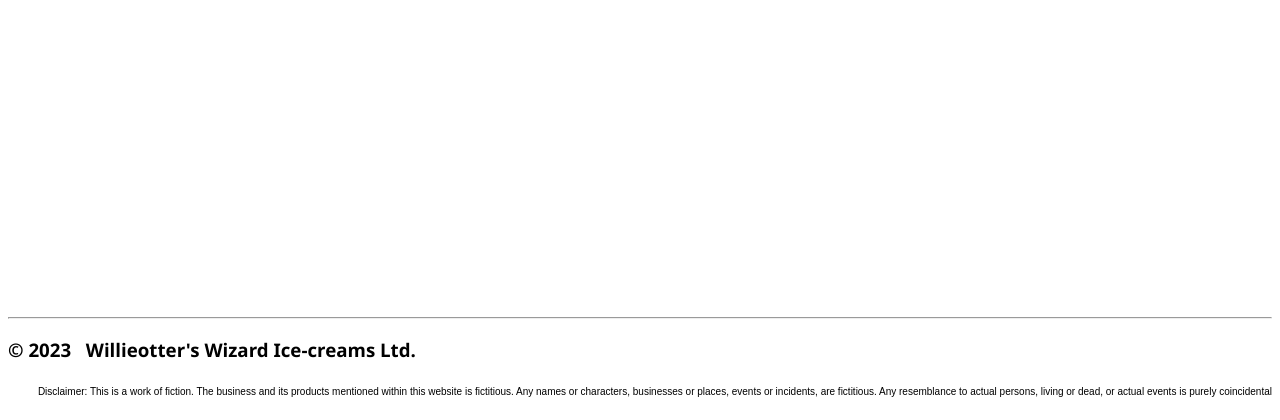
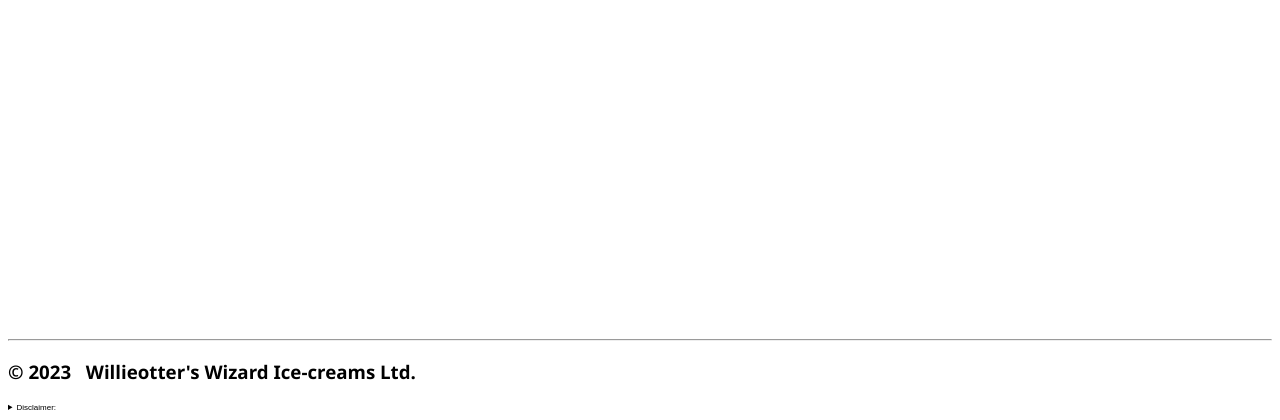
Before and after one commit to IsaacYao20036/project, a Flask app: a page that uses templates/footer.html in a window 1280 px wide. Shown: the part 460-880 px from the top of the page. Run offline with Flask 3, Linux system fonts and the light colour scheme; data comes from the database, SQL or seed files in the repository; some web fonts are replaced.

Commit message:
finished disclaimers in footer and order dialog

```diff
--- a/static/css/style.css
+++ b/static/css/style.css
@@ -30,6 +30,16 @@ img {
     width: 250px;
 }
 
+.disclaimers {
+    float: left;
+    text-align: left;
+    cursor: pointer;
+}
+
+.fine_text {
+    font-size: 8px;
+    font-family: Arial, Helvetica, sans-serif;
+}
 
 /***********
 *  HEADER  *
@@ -147,10 +157,6 @@ button {
     border-radius: 20px;
 }
 
-.fine_txt {
-    font-size: 10px;
-    font-family: Arial, Helvetica, sans-serif;
-}
 
 /***********
 *  FOOTER  *
@@ -161,10 +167,6 @@ footer {
     margin-top: auto;
 }
 
-#footer_fine {
-    float: right;
-    bottom: 5px;
-}
 
 /**************
 *  HOME PAGE  *
@@ -319,6 +321,7 @@ select {
 /* order dialog */
 #order_dlg {
     position: fixed;
+    width: 60%;
     z-index: 1;
     text-align: center;
     transform: translateY(50%);
--- a/templates/footer.html
+++ b/templates/footer.html
@@ -1,7 +1,15 @@
 <hr>
 <h3>&copy; 2023 &nbsp; Willieotter's Wizard Ice-creams Ltd.</h3>
-<p class="fine_txt" id="footer_fine">Disclaimer:
-    This is a work of fiction.
-    The business and its products mentioned within this website is fictitious.
-    Any names or characters, businesses or places, events or incidents, are fictitious.
-    Any resemblance to actual persons, living or dead, or actual events is purely coincidental</p>
+
+<!-- disclaimer -->
+<details class="disclaimers">
+    <summary class="fine_text">Disclaimer:</summary>
+    <p class="fine_text">
+        This website is a creative work of fiction;
+        it is designed for artistic and entertainment purposes, not factual information.
+        While the business and its goods and services are products of the creator's imagination,
+        some references to actual places, landmarks, or events may be incorporated into the website for creative purposes.
+        Any resemblance to real events or persons, living or deceased, is purely coincidental.
+        No copyright infringement is intended and no animals or magical creatures were harmed in the making of this website.
+    </p>
+</details>
--- a/templates/order_&_delivery.html
+++ b/templates/order_&_delivery.html
@@ -7,13 +7,32 @@
 
 <!-- dialog after clicking order button -->
 <dialog id="order_dlg">
+
     <p>Thanks for ordering your ice-cream(s) from Willieotter's Wizard Ice-creams! Your delivery will arrive shortly.</p>
     (Maximum delivery time of one hour in cities where our branches are located.)
+
     <br> <br>
+
     <form method="dialog">
         <!-- OK button to close dialog and refresh page -->
         <button onclick="location.reload()">OK</button>
     </form>
+
+    <br>
+
+    <!-- disclaimer under OK button -->
+    <details class="disclaimers">
+        <summary class="fine_text">Disclaimer:</summary>
+        <p class="fine_text">
+            The order & delivery service on this website is purely fictional and not functional for real transactions.
+            It is intended for creative and entertainment purposes only.
+            No actual orders or payments can be processed through this platform.
+            Due to its fictitious nature, none of the website's goods will be delivered.
+            If you are given any real-life goods or services resembling any of the products of the website's fictional business,
+            note it was not sent by us, and you should be very concerned and worried.
+        </p>
+    </details>
+
 </dialog>
 
 <!-- form for ordering items -->
```
